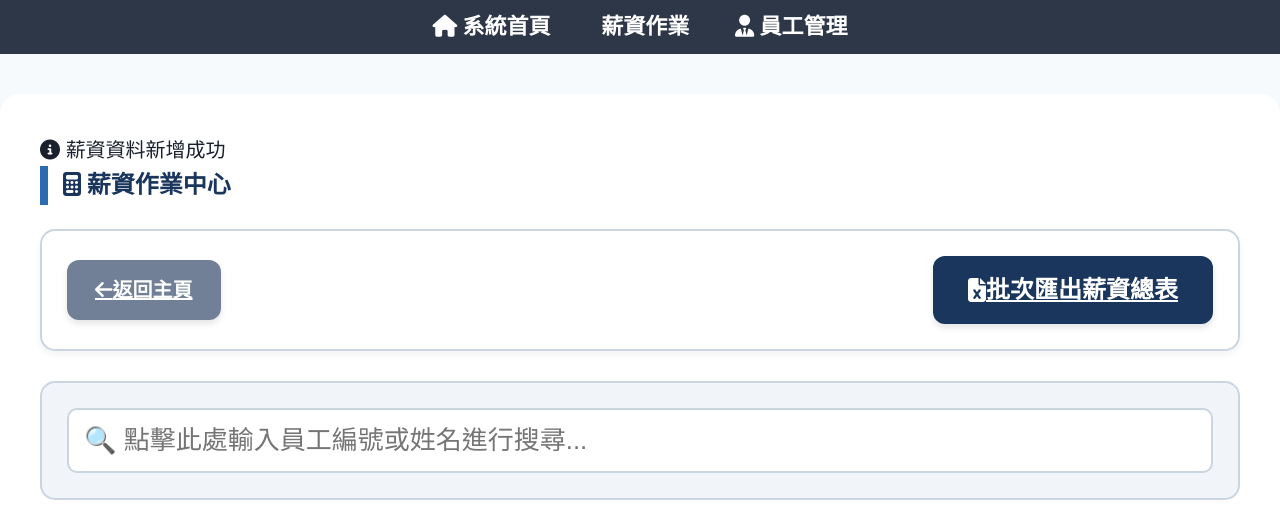
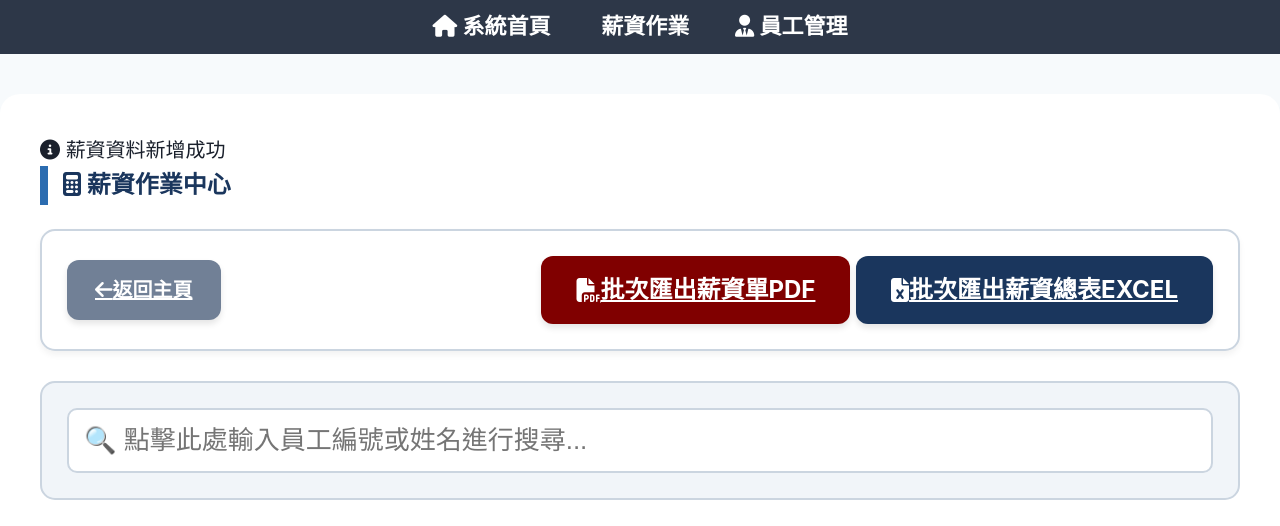
Before and after one commit to Shaofish/Xinle_salary, a Flask app: page /employee_list in a window 1280 px wide. Shown: the part 188-714 px from the top of the page. Run offline with Flask 3, Linux system fonts and the light colour scheme; the visitor is signed in with stand-in values (Sample User, id 1); data that the repository does not hold is empty; some libraries are stand-ins or nearby versions.

Commit message:
增加批次匯出PDF按鈕

```diff
--- a/app.py
+++ b/app.py
@@ -18,7 +18,7 @@ app = Flask(__name__)
 # ====== MySQL 設定 ======
 app.config['MYSQL_HOST'] = '127.0.0.1'
 app.config['MYSQL_USER'] = 'root'
-app.config['MYSQL_PASSWORD'] = 'Aa0968695987'  # 請替換為你的 MySQL 密碼
+app.config['MYSQL_PASSWORD'] = '410770357=='  # 請替換為你的 MySQL 密碼
 app.config['MYSQL_DB'] = 'salary_db'  # 更改為要連接的資料庫名稱
 app.config['MYSQL_CURSORCLASS'] = 'DictCursor'
 
@@ -1461,6 +1461,119 @@ def export_excel_select():
                            default_month=current_month,
                            button_text='匯出 Excel')
 
+# ====== 批次匯出 PDF - 選擇月份頁面 ======
+@app.route('/export_pdf_by_month', methods=['GET', 'POST'])
+@login_required
+def export_pdf_by_month():
+    cur = mysql.connection.cursor()
+    cur.execute("SELECT DISTINCT `year_month` FROM `employee_salary` ORDER BY `year_month` DESC")
+    months_data = [row['year_month'] for row in cur.fetchall()]
+    cur.close()
+
+    if not months_data:
+        flash("目前沒有任何薪資資料可供匯出", "danger")
+        return redirect(url_for('salary_setting'))
+
+    years = sorted({int(str(ym)[:4]) for ym in months_data}, reverse=True)
+    available_months_by_year = {}
+    for ym in months_data:
+        year = int(str(ym)[:4])
+        month = int(str(ym)[4:])
+        available_months_by_year.setdefault(year, []).append(month)
+
+    current_year = datetime.today().year
+    current_month = datetime.today().month
+
+    if request.method == 'POST':
+        selected_year = request.form.get('year')
+        selected_month = request.form.get('month')
+        if selected_year and selected_month:
+            year_month = f"{selected_year}{int(selected_month):02d}"
+            return redirect(url_for('export_pdf_batch', year_month=year_month))
+        else:
+            flash('請選擇年份與月份', 'danger')
+
+    return render_template('export_pdf_select.html',
+                            title='批次匯出薪資單PDF - 選擇月份',
+                            years=years,
+                            available_months_by_year=available_months_by_year,
+                            default_year=current_year,
+                            default_month=current_month,
+                            button_text='匯出該月所有PDF',
+                            batch_mode=True)
+
+# ====== 批次匯出 PDF - 生成 ZIP ======
+@app.route('/export_pdf_batch/<year_month>')
+@login_required
+def export_pdf_batch(year_month):
+    from urllib.parse import quote
+    import zipfile
+
+    cur = mysql.connection.cursor()
+    cur.execute(
+        "SELECT DISTINCT `員工編號` FROM `view_salary_export` WHERE `年/月` = %s",
+        (year_month,)
+    )
+    employee_ids = [row['員工編號'] for row in cur.fetchall()]
+
+    if not employee_ids:
+        cur.close()
+        flash(f"{year_month} 沒有任何薪資資料可供匯出", "danger")
+        return redirect(url_for('export_pdf_batch_select'))
+
+    configuration = pdfkit.configuration(wkhtmltopdf=r'C:\Program Files\wkhtmltopdf\bin\wkhtmltopdf.exe')
+
+    zip_buffer = BytesIO()
+    success_count = 0
+
+    with zipfile.ZipFile(zip_buffer, 'w', zipfile.ZIP_DEFLATED) as zf:
+        for employee_id in employee_ids:
+            # 查詢員工姓名
+            cur.execute("SELECT employee_name FROM employee_info WHERE employee_id = %s", (employee_id,))
+            employee_info = cur.fetchone()
+            employee_name = employee_info['employee_name'] if employee_info else employee_id
+
+            # 查詢薪資資料
+            cur.execute(
+                "SELECT * FROM `view_salary_export` WHERE `員工編號` = %s AND `年/月` = %s",
+                (employee_id, year_month)
+            )
+            rows = cur.fetchall()
+
+            if not rows:
+                continue
+
+            try:
+                rendered = render_template(
+                    'salary_pdf_template.html',
+                    rows=rows,
+                    employee_id=employee_id,
+                    now_date=datetime.today().strftime('%Y/%m/%d')
+                )
+                pdf_file = pdfkit.from_string(rendered, False, configuration=configuration)
+
+                pdf_filename = f"{employee_name}{year_month}.pdf"
+                zf.writestr(pdf_filename, pdf_file)
+                success_count += 1
+            except Exception as e:
+                print(f"匯出 {employee_id} PDF 失敗: {e}")
+                continue
+
+    cur.close()
+
+    if success_count == 0:
+        flash(f"{year_month} 沒有任何員工成功匯出PDF", "danger")
+        return redirect(url_for('export_pdf_batch_select'))
+
+    zip_buffer.seek(0)
+    zip_filename = f"{year_month}薪資單批次匯出.zip"
+    encoded_filename = quote(zip_filename)
+
+    response = make_response(zip_buffer.read())
+    response.headers['Content-Type'] = 'application/zip'
+    response.headers['Content-Disposition'] = f"attachment; filename*=UTF-8''{encoded_filename}"
+    return response
+
 # ====== 匯出 Excel - 生成 Excel ======
 @app.route('/export_excel_by_month/<year_month>')
 @login_required
--- a/templates/employee_list.html
+++ b/templates/employee_list.html
@@ -110,9 +110,14 @@
     <a href="{{ url_for('user') }}" class="btn btn-secondary" style="font-size: 20px;">
         <i class="fa-solid fa-arrow-left"></i> 返回主頁
     </a>
-    <a href="{{ url_for('export_excel_select') }}" class="btn btn-add-large" style="background-color: #1a365d;">
-        <i class="fa-solid fa-file-excel"></i> 批次匯出薪資總表
-    </a>
+    <div class="d-flex gap-3 ms-auto">
+        <a href="{{ url_for('export_pdf_by_month') }}" class="btn btn-add-large" style="background-color: #800000;">
+            <i class="fa-solid fa-file-pdf"></i> 批次匯出薪資單PDF
+        </a>
+        <a href="{{ url_for('export_excel_select') }}" class="btn btn-add-large" style="background-color: #1a365d;">
+            <i class="fa-solid fa-file-excel"></i> 批次匯出薪資總表EXCEL
+        </a>
+    </div>
 </div>
 
 <div class="search-container" style="background: #f1f5f9; padding: 25px; border-radius: 15px; border: 2px solid #cbd5e0; margin-bottom: 30px;">
```
